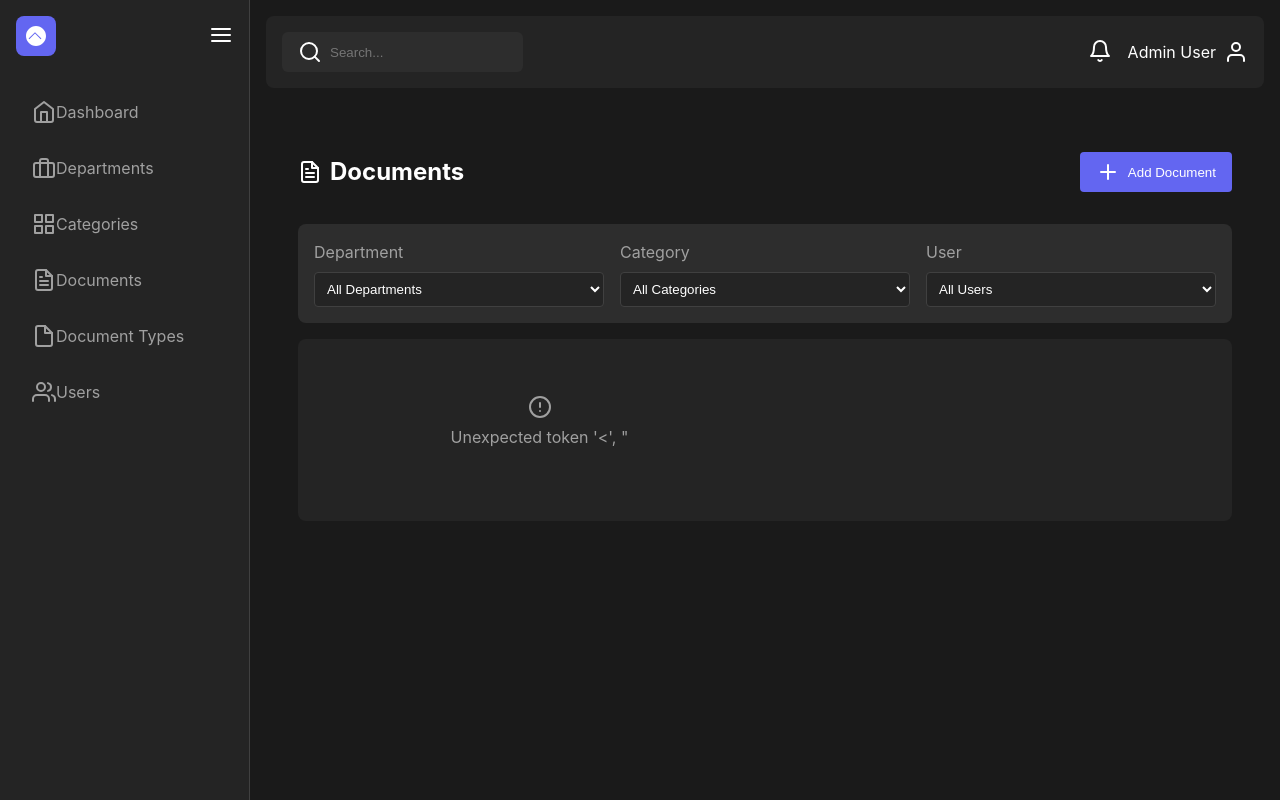
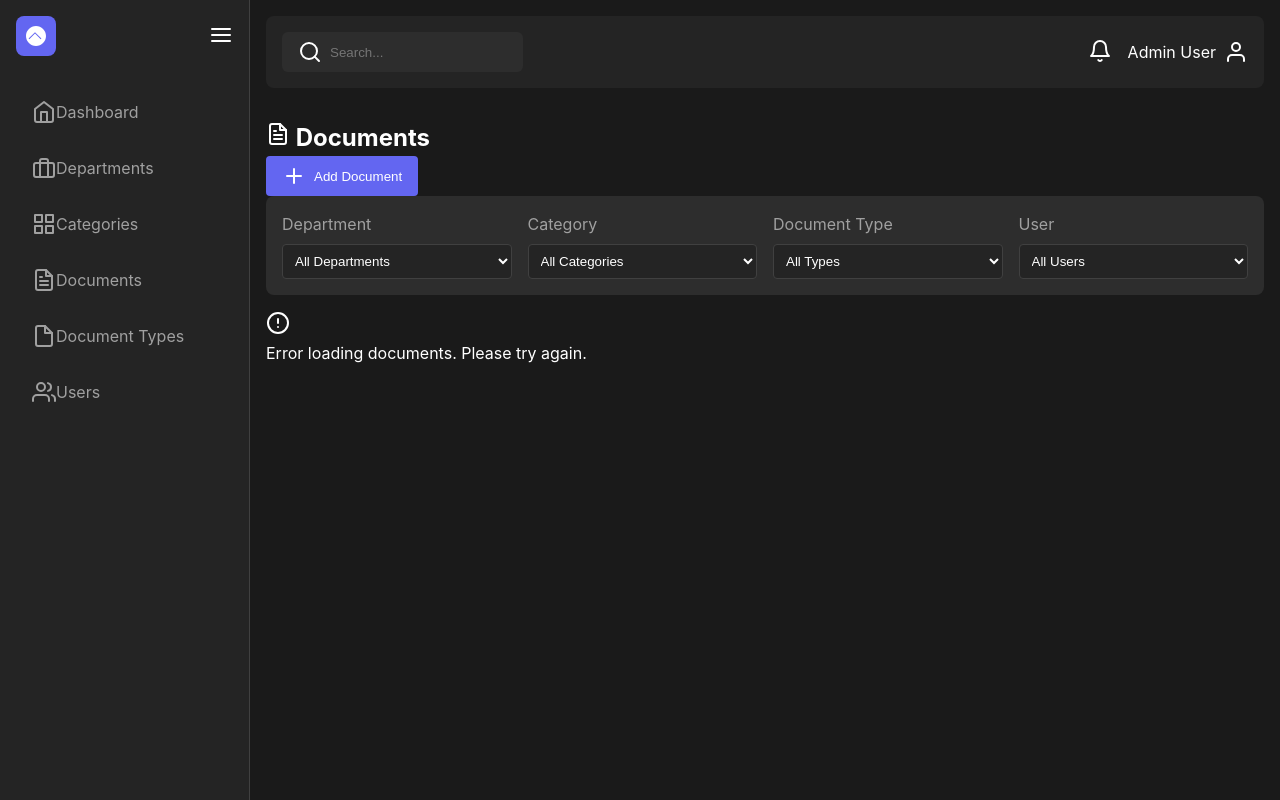
Before and after one commit to RodrigoCastroMoura/DocSmartAdmin, a Flask app: template templates/documents.html in a window 1280 px wide. Run offline with Flask 3, Linux system fonts and the light colour scheme; the template is opened without the code that fills it: most values are stand-ins (such as "Sample title", 1, 10 or a date in 2020).

Commit message:
Restored to '6af930673bf7d790db0da8a460f3beaec9af285b'
Replit-Restored-To:6af930673bf7d790db0da8a460f3beaec9af285b

```diff
--- a/app.py
+++ b/app.py
@@ -580,10 +580,11 @@
         try:
             params = {
                 'page': request.args.get('page', 1),
-                'per_page': request.args.get('per_page', 10)
+                'per_page': request.args.get('per_page', 10),
+                'company_id': company_id
             }
             response = requests.get(
-                f"{DOCUMENT_TYPES_URL}/companies/{company_id}/types",
+                f"{DOCUMENT_TYPES_URL}",
                 headers=headers,
                 params=params
             )
--- a/templates/documents.html
+++ b/templates/documents.html
@@ -21,6 +21,12 @@
                 <label for="filterCategory">Category</label>
                 <select id="filterCategory" onchange="applyFilters()">
                     <option value="">All Categories</option>
+                </select>
+            </div>
+            <div class="filter-group">
+                <label for="filterDocumentType">Document Type</label>
+                <select id="filterDocumentType" onchange="applyFilters()">
+                    <option value="">All Types</option>
                 </select>
             </div>
             <div class="filter-group">
@@ -73,8 +79,14 @@
             </div>
             <div class="form-group">
                 <label for="documentCategory">Category</label>
-                <select id="documentCategory" name="category_id" required>
+                <select id="documentCategory" name="category_id" required onchange="loadDocumentTypes(this.value)">
                     <option value="">Select Category</option>
+                </select>
+            </div>
+            <div class="form-group">
+                <label for="documentType">Document Type</label>
+                <select id="documentType" name="document_type_id" required>
+                    <option value="">Select Document Type</option>
                 </select>
             </div>
             <div class="form-group">
@@ -128,13 +140,17 @@
         const categories = await catResponse.json();
         populateFilterSelect('filterCategory', categories.categories);
 
+        // Load document types
+        const typeResponse = await fetch('/api/document_types');
+        const types = await typeResponse.json();
+        populateFilterSelect('filterDocumentType', types.document_types);
+
         // Load users
         const userResponse = await fetch('/api/users');
         const users = await userResponse.json();
         populateFilterSelect('filterUser', users.users);
     } catch (error) {
         console.error('Error loading filter options:', error);
-        showErrorMessage('Error loading filter options');
     }
 }
 
@@ -161,6 +177,7 @@
     const filters = {
         department_id: document.getElementById('filterDepartment').value,
         category_id: document.getElementById('filterCategory').value,
+        document_type_id: document.getElementById('filterDocumentType').value,
         user_id: document.getElementById('filterUser').value
     };
 
@@ -198,8 +215,32 @@
     ],
     'documentDepartment': [ValidationRules.required],
     'documentCategory': [ValidationRules.required],
+    'documentType': [ValidationRules.required],
     'documentUser': [ValidationRules.required]
 });
+
+async function loadDocumentTypes(categoryId) {
+    const typeSelect = document.getElementById('documentType');
+    typeSelect.innerHTML = '<option value="">Loading document types...</option>';
+    typeSelect.disabled = true;
+
+    try {
+        const response = await fetch(`/api/document_types/categories/${categoryId}/types`);
+        if (!response.ok) throw new Error('Failed to load document types');
+        const data = await response.json();
+
+        typeSelect.innerHTML = `
+            <option value="">Select Document Type</option>
+            ${data.map(type =>
+                `<option value="${type.id}">${type.name}</option>`
+            ).join('')}`;
+    } catch (error) {
+        console.error('Error loading document types:', error);
+        typeSelect.innerHTML = '<option value="">Error loading document types</option>';
+    } finally {
+        typeSelect.disabled = false;
+    }
+}
 
 async function loadDepartmentCategories(departmentId) {
     const categorySelect = document.getElementById('documentCategory');
@@ -221,7 +262,6 @@
     } catch (error) {
         console.error('Error loading categories:', error);
         categorySelect.innerHTML = '<option value="">Error loading categories</option>';
-        showErrorMessage('Error loading categories');
     } finally {
         categorySelect.disabled = false;
     }
@@ -242,7 +282,6 @@
     } catch (error) {
         console.error('Error loading users:', error);
         userSelect.innerHTML = '<option value="">Error loading users</option>';
-        showErrorMessage('Error loading users');
     }
 }
 
@@ -258,14 +297,9 @@
         });
 
         const response = await fetch(`/api/documents?${params}`);
-        if (!response.ok) {
-            throw new Error(`Failed to load documents (${response.status})`);
-        }
-
+        if (!response.ok) throw new Error(`HTTP error! status: ${response.status}`);
         const data = await response.json();
-        if (!data || !Array.isArray(data.documents)) {
-            throw new Error('Invalid response format');
-        }
+        if (!data) throw new Error('Invalid response format');
 
         currentPage = page;
         totalPages = data.total_pages || 1;
@@ -277,11 +311,10 @@
             <div class="documents-grid">
                 <div class="no-data">
                     <i data-feather="alert-circle"></i>
-                    <p>${error.message || 'Error loading documents. Please try again.'}</p>
+                    <p>Error loading documents. Please try again.</p>
                 </div>
             </div>`;
         feather.replace();
-        showErrorMessage('Failed to load documents');
     } finally {
         hideLoading(contentDiv);
     }
@@ -299,6 +332,7 @@
         const filters = {
             department_id: urlParams.get('department_id') || '',
             category_id: urlParams.get('category_id') || '',
+            document_type_id: urlParams.get('document_type_id') || '',
             user_id: urlParams.get('user_id') || ''
         };
         loadDocuments(newPage, filters);
@@ -320,7 +354,7 @@
                     <div class="document-header">
                         <i data-feather="${getFileIcon(doc.name)}"></i>
                         <div class="document-title">
-                            <h3>${doc.titulo || 'Untitled'}</h3>
+                            <h3>${doc.document_type_name || 'No Type'}</h3>
                         </div>
                     </div>
                     <div class="document-info">
@@ -382,54 +416,85 @@
             <img src="${url}" style="max-width: 100%; max-height: 100%; object-fit: contain;">
         `;
     }
+    // For text files
+    else if (['txt', 'csv', 'json'].includes(fileExt)) {
+        fetch(url)
+            .then(response => response.text())
+            .then(content => {
+                previewContent.innerHTML = `
+                    <pre style="white-space: pre-wrap; padding: 1rem;">${content}</pre>
+                `;
+            })
+            .catch(() => {
+                previewContent.innerHTML = `
+                    <div class="preview-message">
+                        <i data-feather="${getFileIcon(url)}"></i>
+                        <p>Failed to load preview.</p>
+                    </div>
+                `;
+                feather.replace();
+            });
+    }
     // For other file types
     else {
         previewContent.innerHTML = `
             <div class="preview-message">
-                <i data-feather="file"></i>
-                <p>Preview not available for this file type</p>
-                <a href="${url}" target="_blank" class="action-btn primary">
-                    <i data-feather="external-link"></i>
-                    Open in new tab
-                </a>
+                <i data-feather="${getFileIcon(url)}"></i>
+                <p>This file type cannot be previewed directly.</p>
+                <p>Click the download button to view the file.</p>
             </div>
         `;
+        feather.replace();
     }
 
     showModal('previewModal');
-    feather.replace();
 }
 
-async function downloadDocument(id, url) {
+function downloadDocument(id, url) {
     if (!url) {
         showErrorMessage('Document URL not available');
         return;
     }
 
+    window.open(url, '_blank');
+}
+
+async function createDocument(event) {
+    event.preventDefault();
+    const form = event.target;
+    const submitButton = form.querySelector('button[type="submit"]');
+
+    if (!validateForm(form)) return;
+
+    const formData = new FormData(form);
+    showLoading(submitButton);
+
     try {
-        const response = await fetch(`/api/documents/${id}/download`);
-        if (!response.ok) throw new Error('Failed to download document');
+        const response = await fetch('/api/documents', {
+            method: 'POST',
+            body: formData
+        });
 
-        // Create a temporary link and trigger download
-        const blob = await response.blob();
-        const downloadUrl = window.URL.createObjectURL(blob);
-        const link = document.createElement('a');
-        link.href = downloadUrl;
-        link.download = url.split('/').pop(); // Use the original filename
-        document.body.appendChild(link);
-        link.click();
-        document.body.removeChild(link);
-        window.URL.revokeObjectURL(downloadUrl);
+        if (!response.ok) {
+            const errorData = await response.json();
+            throw new Error(errorData.error || 'Failed to upload document');
+        }
+
+        const data = await response.json();
+        hideModal('addDocumentModal');
+        form.reset();
+        await loadDocuments(currentPage);
+        showErrorMessage('Document uploaded successfully', 'success');
     } catch (error) {
-        console.error('Error downloading document:', error);
-        showErrorMessage('Failed to download document');
+        console.error('Error creating document:', error);
+        showErrorMessage(error.message);
+    } finally {
+        hideLoading(submitButton);
     }
 }
 
 async function deleteDocument(id) {
-    if (!confirm('Are you sure you want to delete this document?')) {
-        return;
-    }
+    if (!confirm('Are you sure you want to delete this document?')) return;
 
     const card = document.querySelector(`.document-card[data-id="${id}"]`);
     showLoading(card);
@@ -439,10 +504,7 @@
             method: 'DELETE'
         });
 
-        if (!response.ok) {
-            const errorData = await response.json();
-            throw new Error(errorData.error || 'Failed to delete document');
-        }
+        if (!response.ok) throw new Error('Failed to delete document');
 
         await loadDocuments(currentPage);
         showErrorMessage('Document deleted successfully', 'success');
@@ -464,6 +526,7 @@
 
 function showAddDocumentModal() {
     document.getElementById('addDocumentForm').reset();
+    document.getElementById('documentCategory').innerHTML = '<option value="">Select Category</option>';
     loadUsers();
     showModal('addDocumentModal');
 }
@@ -477,6 +540,7 @@
     const filters = {
         department_id: urlParams.get('department_id') || '',
         category_id: urlParams.get('category_id') || '',
+        document_type_id: urlParams.get('document_type_id') || '',
         user_id: urlParams.get('user_id') || ''
     };
 
@@ -680,53 +737,5 @@
 .close-btn:hover {
     color: var(--danger-color);
 }
-
-.pagination-controls {
-    display: flex;
-    justify-content: center;
-    align-items: center;
-    gap: 1rem;
-    margin-top: 1rem;
-}
-
-#pageInfo {
-    color: var(--text-secondary);
-}
-
-.page-container {
-    padding: 2rem;
-}
-
-.header-actions {
-    display: flex;
-    justify-content: space-between;
-    align-items: center;
-    margin-bottom: 2rem;
-}
-
-.header-actions h2 {
-    display: flex;
-    align-items: center;
-    gap: 0.5rem;
-    margin: 0;
-}
-
-.content-grid {
-    background-color: var(--bg-secondary);
-    border-radius: 8px;
-    padding: 1.5rem;
-}
-
-.no-data {
-    text-align: center;
-    padding: 2rem;
-    color: var(--text-secondary);
-}
-
-.no-data i {
-    font-size: 2rem;
-    margin-bottom: 0.5rem;
-    opacity: 0.5;
-}
 </style>
 {% endblock %}
```
Also changed, not shown: other parts of templates/documents.html (+18 -25 lines).
